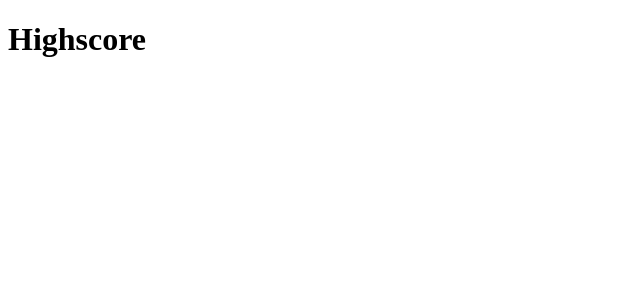
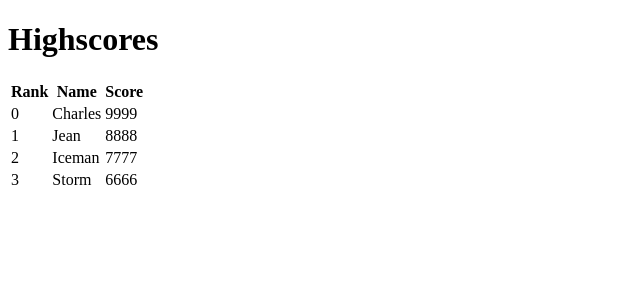
Before and after one commit to borisdiakur/vue-playground, a Vue app: page /highscore in a window 1280 px wide. Shown: the top 300 px of the page, without its empty margins (0-640 px from the left). Built offline with nearby package versions, Linux system fonts and the light colour scheme.

Commit message:
Highscore table added with dummy data

```diff
--- a/src/components/highscore/Highscore.vue
+++ b/src/components/highscore/Highscore.vue
@@ -1,17 +1,43 @@
 <template>
   <div class="highscore">
-    <h1>Highscore</h1>
-    <ul>
-    </ul>
+    <h1>Highscores</h1>
+    <p>{{data}}</p>
+    <table id="hs-list">
+      <thead>
+        <tr>
+          <th>Rank</th>
+          <th>Name</th>
+          <th>Score</th>
+        </tr>
+      </thead>
+      <tbody>
+      <tr v-for="(item, index) in items">
+        <td>{{ index }}</td>
+        <td>{{ item.name }}</td>
+        <td>{{ item.score }}</td>
+      </tr>
+      </tbody>
+    </table>
   </div>
 </template>
 
 <script>
 export default {
-  name: 'highscore'
+  name: 'highscore',
+  data () {
+    return {
+      items: [
+          { name: 'Charles', score: '9999' },
+          { name: 'Jean', score: '8888' },
+          { name: 'Iceman', score: '7777' },
+          { name: 'Storm', score: '6666' }
+      ]
+    }
+  }
 }
 </script>
 
 <!-- Add "scoped" attribute to limit CSS to this component only -->
 <style scoped>
+
 </style>
```
